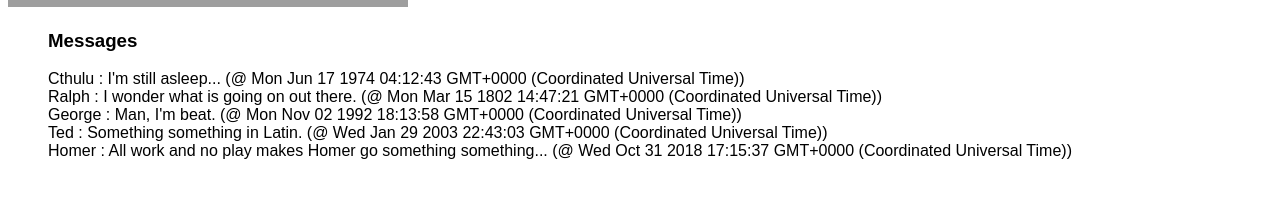
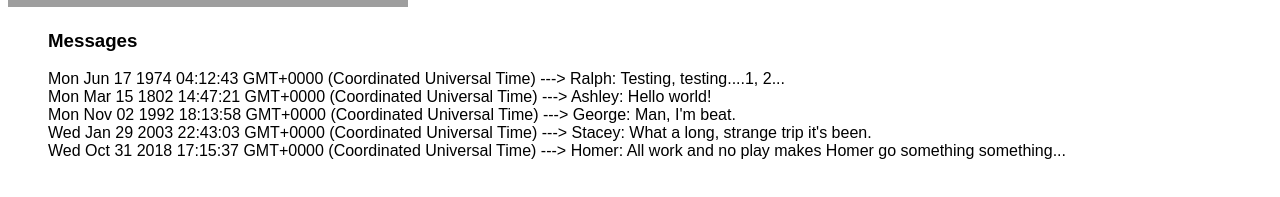
Before and after one commit to MikeLehmen/Angular_Basics, an Angular app: page / in a window 1280 px wide. Shown: the part 301-498 px from the top of the page. Built offline with nearby package versions, Linux system fonts and the light colour scheme; grey boxes are pictures that could not be loaded.

Commit message:
Changed messages and their display format

```diff
--- a/src/app/app.component.html
+++ b/src/app/app.component.html
@@ -5,6 +5,6 @@
 <div id="bottomDiv">
   <ul id="messageList">
     <h3>Messages</h3>
-    <li *ngFor="let m of messages.getMessages()">{{ m.getUser().getName() }} : {{ m.getText() }} (@ {{ m.getTimestamp() }})</li>
+    <li *ngFor="let m of messages.getMessages()">{{ m.getTimestamp() }} ---> {{ m.getUser().getName() }}: {{ m.getText() }}</li>
   </ul>
 </div>
--- a/src/app/messages.service.ts
+++ b/src/app/messages.service.ts
@@ -13,16 +13,16 @@ export class MessagesService {
   initMessages(): Messages {
     let out : Messages = new Messages;
 
-    let newMessage = new Message(new User("Cthulu"), new Date("June 17, 1974 04:12:43"), "I'm still asleep...");
+    let newMessage = new Message(new User("Ralph"), new Date("June 17, 1974 04:12:43"), "Testing, testing....1, 2...");
     out.addMessage(newMessage);
 
-    newMessage = new Message(new User("Ralph"), new Date("March 15, 1802 14:47:21"), "I wonder what is going on out there.");
+    newMessage = new Message(new User("Ashley"), new Date("March 15, 1802 14:47:21"), "Hello world!");
     out.addMessage(newMessage);
 
     newMessage = new Message(new User("George"), new Date("November 2, 1992 18:13:58"), "Man, I'm beat.");
     out.addMessage(newMessage);
 
-    newMessage = new Message(new User("Ted"), new Date("January 29, 2003 22:43:03"), "Something something in Latin.");
+    newMessage = new Message(new User("Stacey"), new Date("January 29, 2003 22:43:03"), "What a long, strange trip it's been.");
     out.addMessage(newMessage);
 
     newMessage = new Message(new User("Homer"), new Date("October 31, 2018 17:15:37"), "All work and no play makes Homer go something something...");
```
